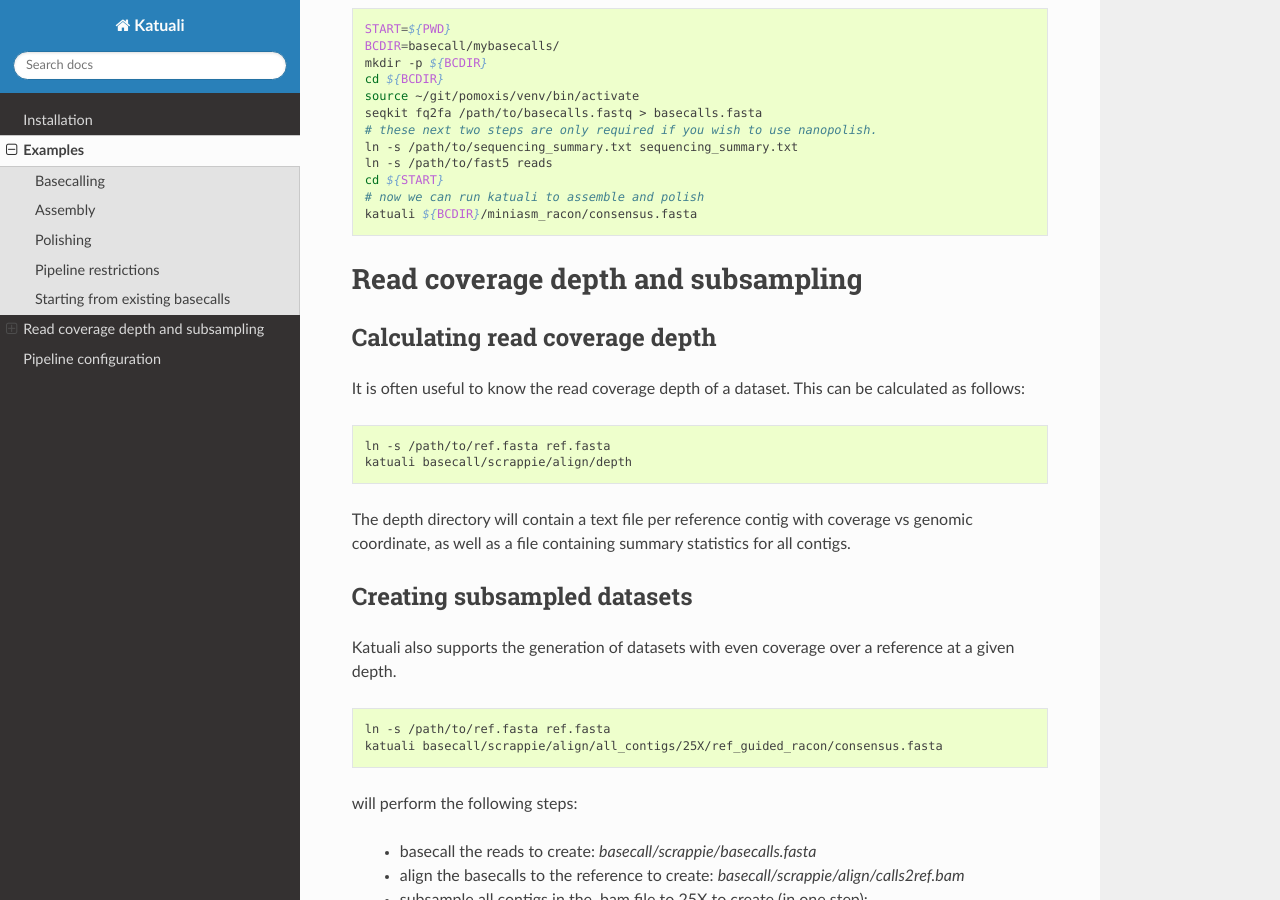
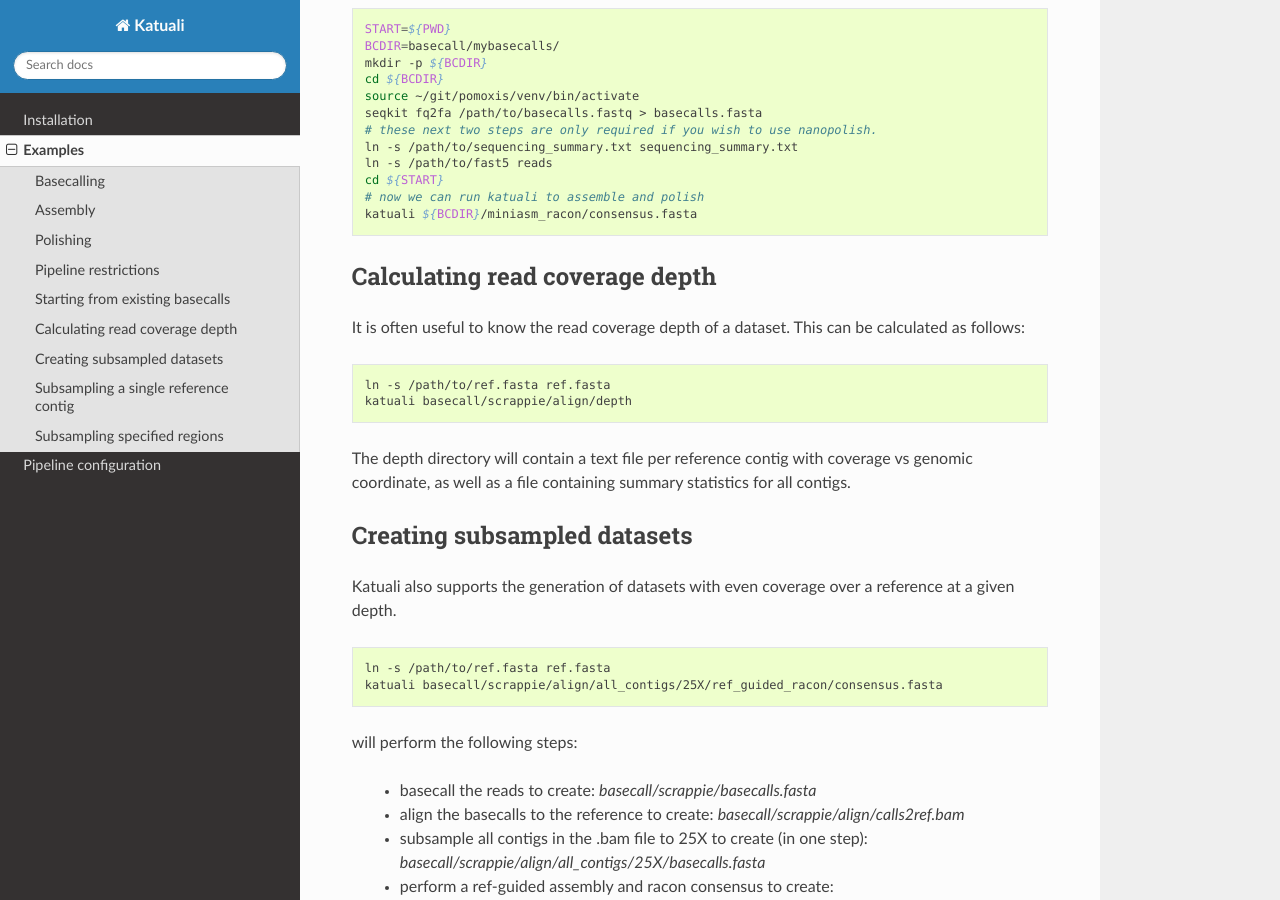
Before and after one commit to nanoporetech/katuali, a Sphinx documentation site: the page built from docs/examples.rst, in a window 1280 px wide and 900 px high, scrolled down 2229 px. Built offline with Sphinx 7.4.7 and the Read the Docs theme 2.0.0, drawn with Linux system fonts in a browser that asks for light colours.

Commit message:
remove unneeded section title

```diff
--- a/docs/examples.rst
+++ b/docs/examples.rst
@@ -132,9 +132,6 @@
     # now we can run katuali to assemble and polish
     katuali ${BCDIR}/miniasm_racon/consensus.fasta
 
-Read coverage depth and subsampling
-===================================
-
 Calculating read coverage depth
 -------------------------------
 
```
